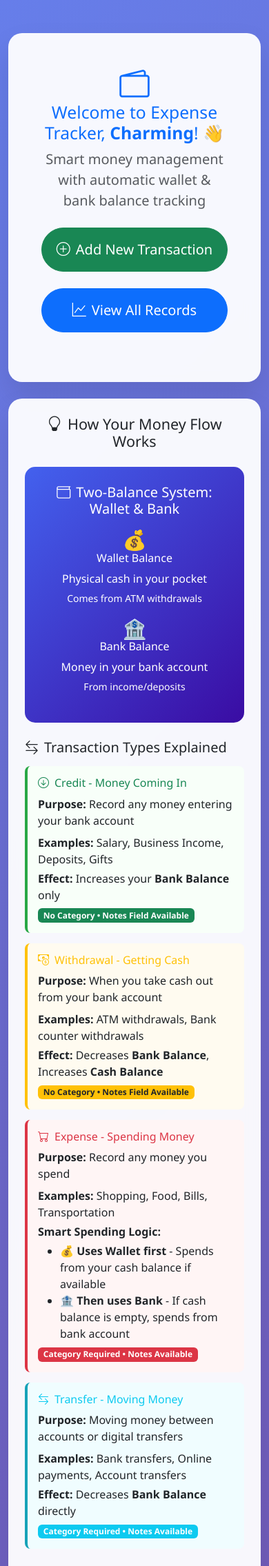
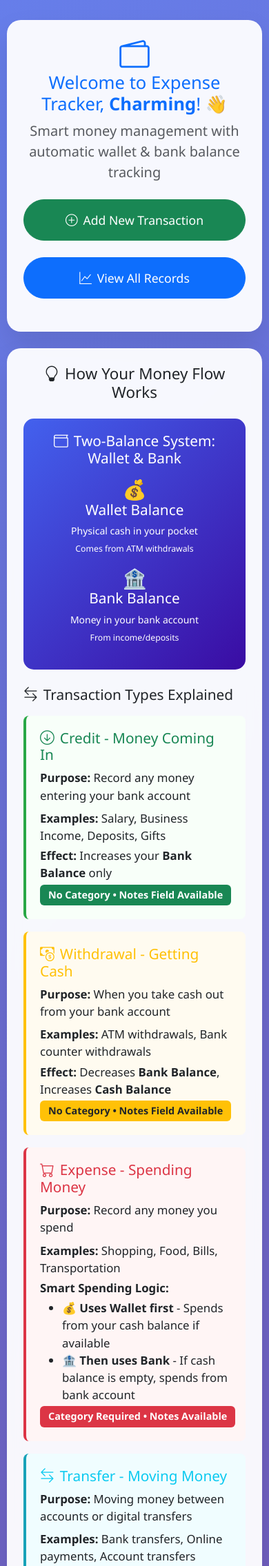
Before and after one commit to charmin16/lifetracker, a Django app: page /expense-home/ in a window 390 px wide. Shown: the top 2271 px of the page at 69% size. Run offline with Django 5.2, Linux system fonts and the light colour scheme; a user stored in the database is signed in.

```diff
--- a/mysite/myapp/templates/home.html
+++ b/mysite/myapp/templates/home.html
@@ -16,6 +16,13 @@
       background: linear-gradient(135deg, #667eea 0%, #764ba2 100%);
       min-height: 100vh;
       font-family: 'Segoe UI', Tahoma, Geneva, Verdana, sans-serif;
+      font-size: 16px; /* Increased base font size */
+    }
+
+    .container {
+      max-width: 1200px; /* Increased from default 1140px */
+      padding-left: 15px;
+      padding-right: 15px;
     }
 
     .main-card {
@@ -30,30 +37,31 @@
       background: linear-gradient(135deg, #4361ee 0%, #3a0ca3 100%);
       color: white;
       border-radius: 15px;
-      padding: 25px;
-      margin: 20px 0;
+      padding: 30px; /* Increased padding */
+      margin: 25px 0;
     }
 
     .transaction-flow {
       background: #f8f9fa;
       border-radius: 10px;
-      padding: 15px;
-      margin: 15px 0;
+      padding: 20px; /* Increased padding */
+      margin: 20px 0;
     }
 
     .flow-step {
       display: flex;
       align-items: center;
-      margin: 10px 0;
-      padding: 10px;
+      margin: 12px 0;
+      padding: 15px; /* Increased padding */
       background: white;
       border-radius: 8px;
       border-left: 4px solid var(--primary-color);
+      font-size: 1.05rem; /* Larger font */
     }
 
     .step-icon {
-      width: 40px;
-      height: 40px;
+      width: 45px; /* Slightly larger */
+      height: 45px;
       background: var(--primary-color);
       color: white;
       border-radius: 50%;
@@ -62,14 +70,16 @@
       justify-content: center;
       margin-right: 15px;
       flex-shrink: 0;
+      font-size: 1.2rem; /* Larger icon text */
     }
 
     .transaction-type {
       border-left: 4px solid;
-      padding: 15px;
-      margin: 15px 0;
+      padding: 20px; /* Increased padding */
+      margin: 18px 0;
       background: #f8f9fa;
       border-radius: 8px;
+      font-size: 1.05rem; /* Larger font */
     }
 
     .credit { border-color: #28a745; background: #f8fff9; }
@@ -78,21 +88,85 @@
     .expense { border-color: #dc3545; background: #fff5f5; }
 
     .money-flow {
-      font-size: 1.2em;
+      font-size: 1.4rem; /* Larger font */
       font-weight: bold;
       text-align: center;
-      margin: 10px 0;
-      padding: 10px;
+      margin: 12px 0;
+      padding: 12px;
       background: #e8f4ff;
       border-radius: 8px;
+    }
+
+    /* Larger text sizes throughout */
+    h2 { font-size: 2.2rem; } /* Increased from ~1.8rem */
+    h4 { font-size: 1.8rem; } /* Increased */
+    h5 { font-size: 1.5rem; } /* Increased */
+    h6 { font-size: 1.3rem; } /* Increased */
+
+    .lead { font-size: 1.25rem; } /* Larger lead text */
+
+    .btn-lg {
+      font-size: 1.1rem; /* Larger button text */
+      padding: 14px 30px;
+    }
+
+    .badge {
+      font-size: 0.9rem; /* Slightly larger badges */
+      padding: 8px 12px;
+    }
+
+    /* Better spacing for mobile */
+    @media (max-width: 768px) {
+      .container {
+        max-width: 100%;
+        padding-left: 10px;
+        padding-right: 10px;
+      }
+
+      body {
+        font-size: 15px;
+        padding: 10px;
+      }
+
+      h2 { font-size: 1.8rem; }
+      h4 { font-size: 1.5rem; }
+      h5 { font-size: 1.3rem; }
+
+      .main-card .card-body {
+        padding: 25px 20px;
+      }
+
+      .wallet-system {
+        padding: 20px;
+        margin: 20px 0;
+      }
+    }
+
+    @media (max-width: 576px) {
+      body {
+        font-size: 14px;
+        padding: 5px;
+      }
+
+      .container {
+        padding-left: 5px;
+        padding-right: 5px;
+      }
+
+      .main-card .card-body {
+        padding: 20px 15px;
+      }
+
+      h2 { font-size: 1.6rem; }
+      h4 { font-size: 1.4rem; }
     }
   </style>
 </head>
 <body>
-  <div class="container py-5">
+  <div class="container py-4"> <!-- Reduced vertical padding to use space better -->
     <!-- Header Card -->
     <div class="card main-card mb-4">
-      <div class="card-body text-center p-5">
+      <div class="card-body text-center p-4"> <!-- Reduced padding -->
         <div class="mb-4">
           <i class="bi bi-wallet2 display-1 text-primary mb-3"></i>
           <h2 class="text-primary">Welcome to Expense Tracker, <strong>{{ user.username|title }}</strong>! 👋</h2>
@@ -117,7 +191,7 @@
 
     <!-- Wallet System Explanation -->
     <div class="card main-card">
-      <div class="card-body p-4">
+      <div class="card-body p-4"> <!-- Reduced padding -->
         <h4 class="text-center mb-4"><i class="bi bi-lightbulb me-2"></i>How Your Money Flow Works</h4>
 
         <!-- Dual Balance System -->
@@ -224,7 +298,7 @@
         </div>
 
         <!-- Key Rules -->
-        <div class="alert alert-info mt-4">
+        <div class="alert alert-info mt-4" style="font-size: 1.05rem;"> <!-- Larger alert text -->
           <h6><i class="bi bi-shield-check me-2"></i>Smart Protection Rules</h6>
           <ul class="mb-0">
             <li>❌ <strong>No overdrafts allowed</strong> - You can't spend more than you have</li>
@@ -237,7 +311,7 @@
         <!-- Quick Start -->
         <div class="text-center mt-4">
           <h5>Ready to Start?</h5>
-          <p class="text-muted">Begin by adding your first transaction below</p>
+          <p class="text-muted" style="font-size: 1.1rem;">Begin by adding your first transaction below</p>
           <div class="btn-group" role="group">
             <a href="{% url 'create-expense' %}" class="btn btn-success btn-lg">
               <i class="bi bi-plus-circle me-2"></i>Add First Transaction
```
Also changed, not shown: mysite/myapp/templates/list_all.html (+69 -27 lines), mysite/myapp/templates/list_recent.html (+15 -11 lines), mysite/db.sqlite3.
